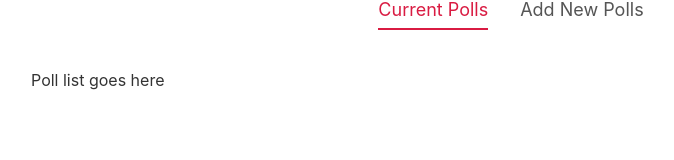
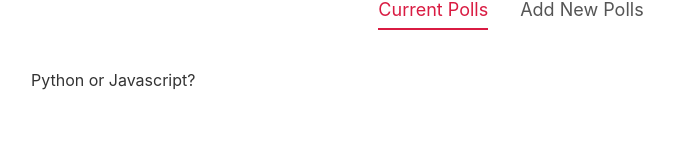
Before and after one commit to evariste1963/ninjapolls, a Svelte app: page / in a window 1280 px wide. Shown: the part 194-354 px from the top of the page, without its empty margins (129-803 px from the left). Built offline with nearby package versions, Linux system fonts and the light colour scheme.

Commit message:
up to lesson 25

```diff
--- a/src/App.svelte
+++ b/src/App.svelte
@@ -1,15 +1,34 @@
 <script>
   import Header from "./components/Header.svelte";
   import Footer from "./components/Footer.svelte";
+  import PollList from "./components/PollList.svelte";
   import Tabs from "./shared/Tabs.svelte";
-  import CreatePollForm from './components/CreatePollForm.svelte'
+  import CreatePollForm from "./components/CreatePollForm.svelte";
 
   //tabs
   let items = ["Current Polls", "Add New Polls"];
   let activeItem = "Current Polls";
 
-  const tabChange = e => {
+  const tabChange = (e) => {
     activeItem = e.detail;
+  };
+
+  let polls = [
+    {
+      id: 1,
+      question: "Python or Javascript?",
+      answerA: "Python",
+      answerB: "Javascript",
+      votesA: 9,
+      VotesB: 15,
+    },
+  ];
+
+  const handleAdd = (e) => {
+    const poll = e.detail;
+    polls = [poll, ...polls];
+    activeItem = "Current Polls";
+    console.log(polls);
   };
 </script>
 
@@ -17,9 +36,9 @@
 <main>
   <Tabs {activeItem} {items} on:tabChange={tabChange} />
   {#if activeItem === "Current Polls"}
-    <p>Poll list goes here</p>
+    <PollList {polls} />
   {:else}
-   <CreatePollForm />
+    <CreatePollForm on:add={handleAdd} />
   {/if}
 </main>
 <Footer />
--- a/src/components/CreatePollForm.svelte
+++ b/src/components/CreatePollForm.svelte
@@ -1,8 +1,11 @@
 <script>
-import Button from '../shared/button.svelte'
+  import { createEventDispatcher } from "svelte";
+  const dispatch = createEventDispatcher();
 
-let fields = {question:'', answerA: '', answerB:''};
-let errors = {question:'', answerA: '', answerB:''};
+  import Button from "../shared/button.svelte";
+
+  let fields = { question: "", answerA: "", answerB: "" };
+  let errors = { question: "", answerA: "", answerB: "" };
   let valid = false;
 
   const submitHandler = (e) => {
@@ -10,69 +13,70 @@
     // validate question
     if (fields.question.trim().length < 5) {
       valid = false;
-    errors.question = 'Question must be at least 5 characters long';
-} else{
-    errors.question = ''
-};
+      errors.question = "Question must be at least 5 characters long";
+    } else {
+      errors.question = "";
+    }
     // validate answerA
     if (fields.answerA.trim().length < 1) {
       valid = false;
-    errors.answerA = 'Answer A cannot be empty';
-} else{
-    errors.answerA = ''
-};
+      errors.answerA = "Answer A cannot be empty";
+    } else {
+      errors.answerA = "";
+    }
     // validate answerB
     if (fields.answerB.trim().length < 1) {
       valid = false;
-    errors.answerB = 'Answer B cannot be empty';
-} else{
-    errors.answerB = ''
-};
+      errors.answerB = "Answer B cannot be empty";
+    } else {
+      errors.answerB = "";
+    }
 
     //add new poll
-if(valid){
-    console.log('valid',fields);
+    if (valid) {
+      let poll = { ...fields, votesA: 0, votesB: 0, id: Math.random() };
+      dispatch("add", poll);
     }
-}
+  };
 </script>
 
 <form action="" on:submit|preventDefault={submitHandler}>
   <div class="form-field">
     <label for="question">Poll Question</label>
-        <input type="text" id='question' bind:value={fields.question}>
+    <input type="text" id="question" bind:value={fields.question} />
   </div>
-    <div class="error"> { errors.question }</div>
+  <div class="error">{errors.question}</div>
   <div class="form-field">
     <label for="answer-a">Answer A</label>
-        <input type="text" id='answer-a' bind:value={fields.answerA}>
+    <input type="text" id="answer-a" bind:value={fields.answerA} />
   </div>
-    <div class="error"> { errors.answerA }</div>
+  <div class="error">{errors.answerA}</div>
   <div class="form-field">
     <label for="answer-b">Answer B</label>
-        <input type="text" id='answer-b' bind:value={fields.answerB}>
+    <input type="text" id="answer-b" bind:value={fields.answerB} />
   </div>
-    <div class="error"> { errors.answerB }</div>
-  <Button type={'secondary'} flat={false}>Add Poll</Button>
+  <div class="error">{errors.answerB}</div>
+  <Button type={"secondary"} flat={false}>Add Poll</Button>
 </form>
 
 <style>
-form{
-    width:400px;
+  form {
+    width: 400px;
     margin: 0 auto;
     text-align: center;
   }
-.form-field{
+  .form-field {
     margin: 12px auto;
   }
-input{
+  input {
     width: 100%;
     border-radius: 6px;
   }
-label{
+  label {
     margin: 10px auto;
     text-align: left;
   }
-.error{
+  .error {
     font-weight: bold;
     font-size: 12px;
     color: #d91b42;
--- /dev/null
+++ b/src/components/PollList.svelte
@@ -0,0 +1,19 @@
+<script>
+  import { identity } from "svelte/internal";
+
+  export let polls = [];
+</script>
+
+<div class="poll-list">
+  {#each polls as poll (poll.id)}
+    <div>{poll.question}</div>
+  {/each}
+</div>
+
+<style>
+  .poll-list {
+    display: grid;
+    grid-template-columns: 1fr 1fr;
+    grid-gap: 20px;
+  }
+</style>
```
Lines whose indentation alone changed are shown as unchanged.
